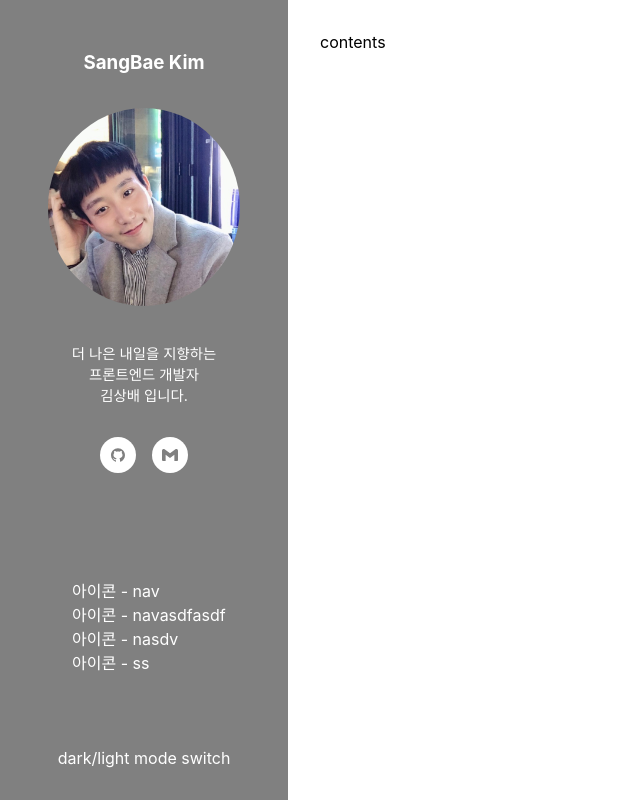
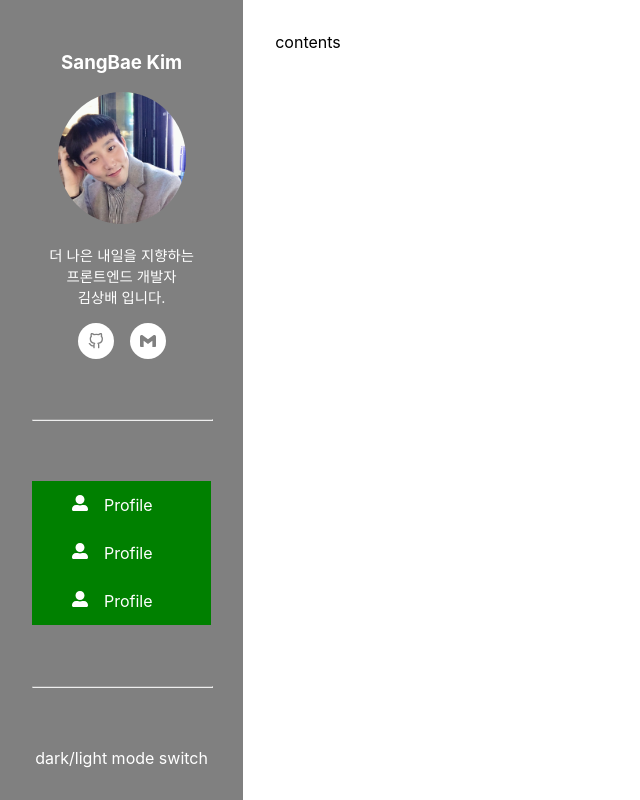
Before and after one commit to upship-kim/new-portfolio, a React (Create React App) app: page / in a window 1280 px wide. Shown: the whole page, without its empty margins (0-640 px from the left). Built offline with nearby package versions, Linux system fonts and the light colour scheme.

Commit message:
navigator

```diff
--- a/src/components/Navigation/Navigator/index.tsx
+++ b/src/components/Navigation/Navigator/index.tsx
@@ -1,22 +1,59 @@
 import React from 'react';
 import styled from 'styled-components';
-
+import { FaUserAlt } from 'react-icons/fa';
+type menuItemType = {
+    icon: React.ReactNode;
+    body: string;
+    url?: string;
+};
 const index = () => {
     return (
         <Container>
-            <div>아이콘 - nav</div>
-            <div>아이콘 - navasdfasdf</div>
-            <div>아이콘 - nasdv</div>
-            <div>아이콘 - ss</div>
+            {data &&
+                data.map(i => (
+                    <MenuItem key={i.id} icon={i.icon} body={i.body} />
+                ))}
         </Container>
+    );
+};
+
+const data = [
+    { id: 1, icon: <FaUserAlt />, body: 'Profile' },
+    { id: 2, icon: <FaUserAlt />, body: 'Profile' },
+    { id: 3, icon: <FaUserAlt />, body: 'Profile' },
+];
+export const MenuItem = ({ icon, body, url }: menuItemType) => {
+    return (
+        <Item>
+            <div>{icon}</div>
+            <div>{body}</div>
+        </Item>
     );
 };
 
 const Container = styled.div`
     display: flex;
     flex-direction: column;
-    padding-left: 2.5rem;
+    width: 100%;
     text-align: left;
     align-content: center;
+    background: green;
+`;
+const Item = styled.div`
+    display: flex;
+    flex-direction: row;
+    align-items: center;
+    padding: 0.5rem 0rem 0.5rem 2.5rem;
+    height: 2rem;
+    div {
+        margin-right: 1rem;
+    }
+    &:hover {
+        background: ${props => props.theme.bg};
+        color: ${props => props.theme.text};
+    }
+    &:active {
+        border-left: 0.4rem solid blue;
+    }
 `;
 export default index;
--- a/src/components/Navigation/Profile/LinkIcon.tsx
+++ b/src/components/Navigation/Profile/LinkIcon.tsx
@@ -1,6 +1,6 @@
 import React from 'react';
 import styled from 'styled-components';
-import { AiFillGithub } from 'react-icons/ai';
+import { FiGithub } from 'react-icons/fi';
 import { SiGmail } from 'react-icons/si';
 
 type ItemType = {
@@ -13,7 +13,7 @@ export const Item = ({ icon }: ItemType) => {
 export default function LinkIcon() {
     return (
         <List>
-            <Item icon={<AiFillGithub />} />
+            <Item icon={<FiGithub />} />
             <Item icon={<SiGmail />} />
         </List>
     );
@@ -21,7 +21,6 @@ export default function LinkIcon() {
 const List = styled.div`
     display: flex;
     flex-direction: row;
-    margin: 2rem;
     justify-content: center;
 `;
 const Style = styled.div`
--- a/src/components/Navigation/Profile/index.tsx
+++ b/src/components/Navigation/Profile/index.tsx
@@ -25,9 +25,8 @@ const Container = styled.div`
     text-align: center;
     align-content: center;
     img {
-        width: 12rem;
+        width: 8rem;
         border-radius: 100%;
-        margin: 1rem;
     }
 `;
 const Intro = styled.p`
--- a/src/components/Navigation/index.tsx
+++ b/src/components/Navigation/index.tsx
@@ -9,7 +9,9 @@ const Navigation = () => {
         <Container>
             <Wrapper>
                 <Profile />
+                <Line />
                 <Navigator />
+                <Line />
                 <Switch />
             </Wrapper>
         </Container>
@@ -28,5 +30,9 @@ const Wrapper = styled.div`
     padding: 2rem;
     justify-content: space-between;
 `;
-
+const Line = styled.hr`
+    color: #dddddd;
+    width: 100%;
+    padding: 0;
+`;
 export default Navigation;
```
